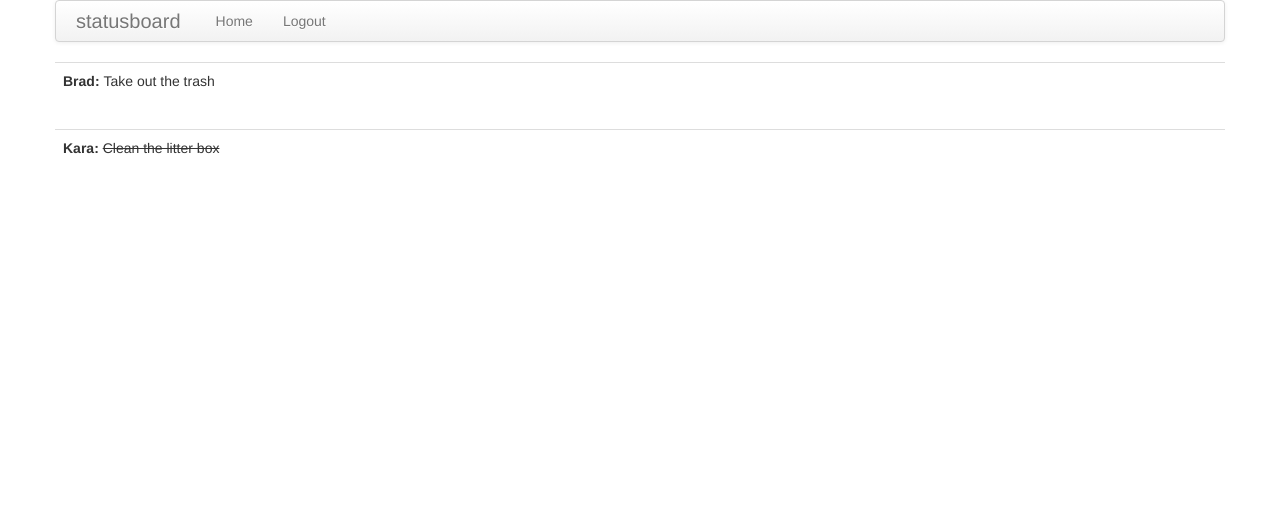
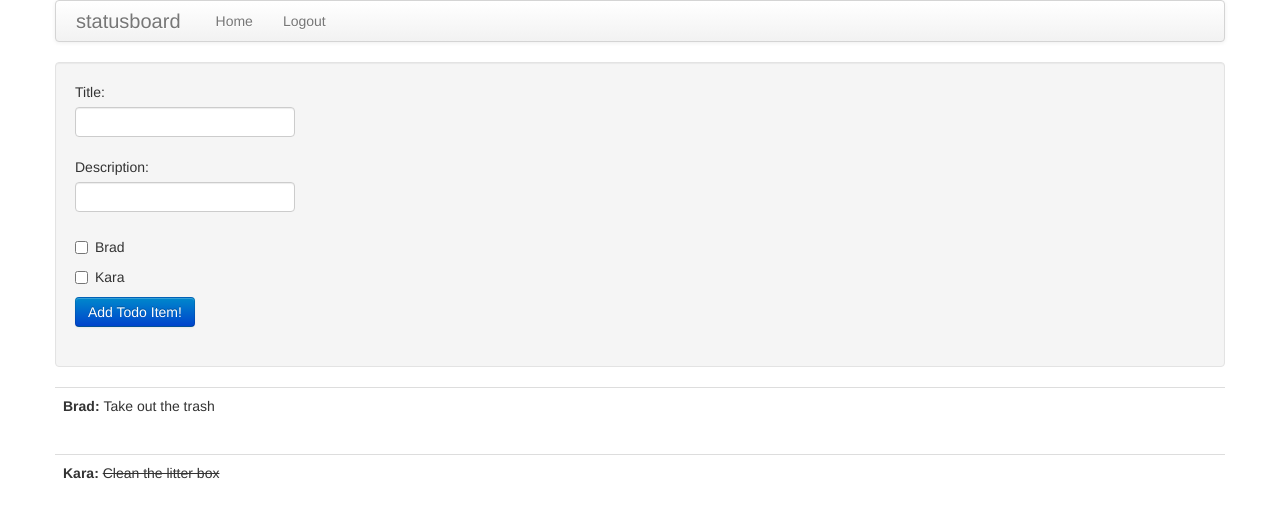
Before and after one commit to SlayterDev/statusboard, a Flask app: page /todolist in a window 1280 px wide. Shown: the top 518 px of the page. Run offline with Flask 2, Linux system fonts and the light colour scheme; a user stored in the database is signed in; some libraries are stand-ins or nearby versions.

Commit message:
Added todo form. Need to hook it up to database

```diff
--- a/app/forms.py
+++ b/app/forms.py
@@ -6,3 +6,9 @@ class LoginForm(Form):
 	username = StringField('username', validators=[DataRequired()])
 	password = PasswordField('password', validators=[DataRequired()])
 	remember_me = BooleanField('remember_me', default=False)
+
+class AddTodoForm(Form):
+	title = StringField('title', validators=[DataRequired()])
+	description = StringField('description', validators=[])
+	forBrad = BooleanField('forBrad', default=False)
+	forKara = BooleanField('forKara', default=False)
--- a/app/templates/todolist-client.html
+++ b/app/templates/todolist-client.html
@@ -1,6 +1,43 @@
 {% extends "base.html" %}
 {% block content %}
 {% include 'nav.html' %}
+<div class="well">
+	<form class="form-hotizontal" action="" method="post" name="addTodo">
+		{{ form.hidden_tag() }}
+		<div class="control-group{% if form.errors.title %} error{% endif %}">
+			<label class="control-label" for="title">Title:</label>
+			<div class="controls">
+				{{ form.title(size=30,maxlength=140) }}
+				{% for error in form.errors.title %}
+					<span class="help-inline">[{{error}}]</span>
+				{% endfor %}
+			</div>
+		</div>
+		<div class="control-group">
+			<label class="control-label" for="description">Description:</label>
+			<div class="controls">
+				{{ form.description(size=30,maxlength=280) }}
+			</div>
+		</div>
+		<div class="control-group">
+			<div class="controls">
+				<label class="checkbox" for="forBrad">
+				{{ form.forBrad }} Brad
+			</label>
+			</div>
+			<div class="controls">
+				<label class="checkbox" for="forKara">
+				{{ form.forBrad }} Kara
+			</label>
+			</div>
+		</div>
+		<div class="control-group">
+			<div class="controls">
+				<input class="btn btn-primary" type="submit" value="Add Todo Item!">
+			</div>
+		</div>
+	</form>
+</div>
 {% for todo in todos %}
 	{% include 'todo.html' %}
 {% endfor %}
--- a/app/views.py
+++ b/app/views.py
@@ -1,7 +1,7 @@
 from flask import render_template, flash, redirect, url_for, session, request, g
 from flask.ext.login import login_user, logout_user, current_user, login_required
 from app import app, db, lm
-from .forms import LoginForm
+from .forms import LoginForm, AddTodoForm
 from .models import Todo, User
 
 @lm.user_loader
@@ -79,5 +79,8 @@ def todolist():
 			'done': True
 		}
 	]
+
+	form = AddTodoForm()
+
 	return render_template('todolist-client.html', title='Todo',
-							user=g.user, todos=todos)
+							user=g.user, todos=todos, form=form)
```
